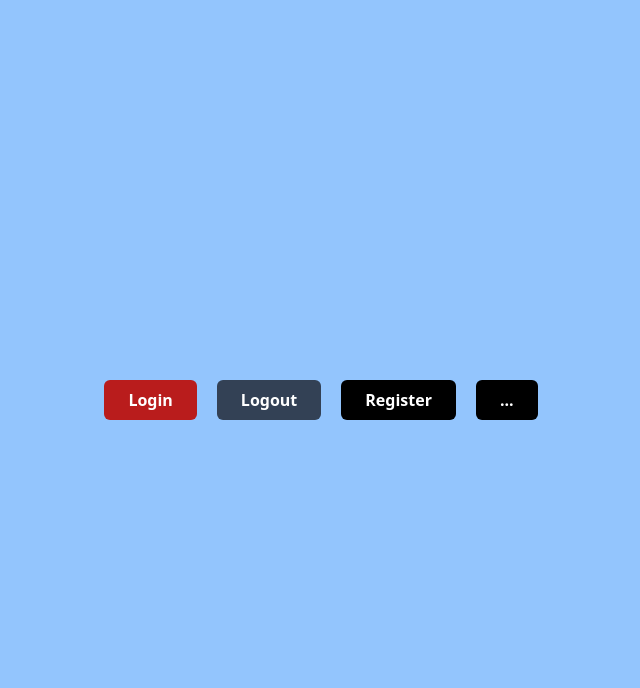
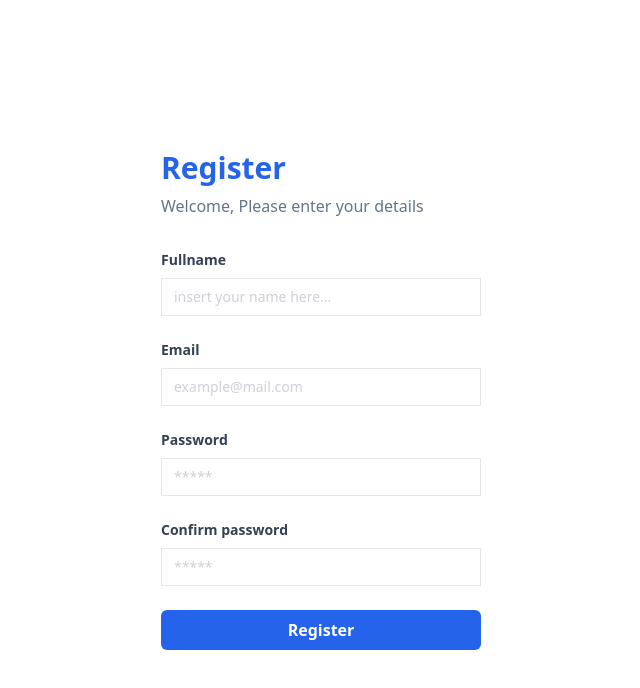
Before and after one commit to yusufstawan/learn-react-18, a React (Vite) app: page / in a window 1280 px wide. Shown: the top 688 px of the page, without its empty margins (319-959 px from the left). Built offline with nearby package versions, Linux system fonts and the light colour scheme.

Commit message:
feat-login,register atomic design

```diff
--- a/src/App.jsx
+++ b/src/App.jsx
@@ -1,21 +1,11 @@
-const Button = (props) => {
-  const { children = "...", variant = "bg-black" } = props;
-  return (
-    <button className={`h-10 px-6 font-semibold rounded-md ${variant} text-white`} type="submit">
-      {children}
-    </button>
-  );
-};
+import LoginPage from "./pages/login";
+import RegisterPage from "./pages/register";
 
 function App() {
   return (
-    <div className="flex justify-center bg-blue-300 min-h-screen items-center">
-      <div className="flex gap-x-5">
-        <Button variant="bg-red-700">Login</Button>
-        <Button variant="bg-slate-700">Logout</Button>
-        <Button variant="bg-black">Register</Button>
-        <Button></Button>
-      </div>
+    <div className="flex justify-center  min-h-screen items-center">
+      {/* <LoginPage /> */}
+      <RegisterPage />
     </div>
   );
 }
--- /dev/null
+++ b/src/components/Elements/Button/index.jsx
@@ -0,0 +1,10 @@
+const Button = (props) => {
+  const { children = "...", classname = "bg-black" } = props;
+  return (
+    <button className={`h-10 px-6 font-semibold rounded-md ${classname} text-white`} type="submit">
+      {children}
+    </button>
+  );
+};
+
+export default Button;
--- /dev/null
+++ b/src/components/Elements/Input/Input.jsx
@@ -0,0 +1,6 @@
+const Input = (props) => {
+  const { type, placeholder, name } = props;
+  return <input type={type} className="text-sm border round w-full py-2 px-3 text-slate-700 placeholder:opacity-50" placeholder={placeholder} name={name} />;
+};
+
+export default Input;
--- /dev/null
+++ b/src/components/Elements/Input/Label.jsx
@@ -0,0 +1,10 @@
+const Label = (props) => {
+  const { htmlFor, children } = props;
+  return (
+    <label htmlFor={htmlFor} className="block text-slate-700 text-sm font-bold mb-2">
+      {children}
+    </label>
+  );
+};
+
+export default Label;
--- /dev/null
+++ b/src/components/Elements/Input/index.jsx
@@ -0,0 +1,14 @@
+import Input from "./Input";
+import Label from "./Label";
+
+const InputForm = (props) => {
+  const { label, name, type, placeholder } = props;
+  return (
+    <div className="mb-6">
+      <Label htmlFor={name}>{label}</Label>
+      <Input name={name} type={type} placeholder={placeholder} />
+    </div>
+  );
+};
+
+export default InputForm;
--- /dev/null
+++ b/src/components/Fragments/FormLogin.jsx
@@ -0,0 +1,14 @@
+import Button from "../Elements/Button";
+import InputForm from "../Elements/Input";
+
+const FormLogin = () => {
+  return (
+    <form action="">
+      <InputForm label="Email" type="email" placeholder="example@mail.com" name="email" />
+      <InputForm label="Password" type="password" placeholder="*****" name="password" />
+      <Button classname="bg-blue-600 w-full">Login</Button>
+    </form>
+  );
+};
+
+export default FormLogin;
--- /dev/null
+++ b/src/components/Fragments/FormRegister.jsx
@@ -0,0 +1,16 @@
+import Button from "../Elements/Button";
+import InputForm from "../Elements/Input";
+
+const FormRegister = () => {
+  return (
+    <form action="">
+      <InputForm label="Fullname" type="text" placeholder="insert your name here..." name="fullname" />
+      <InputForm label="Email" type="email" placeholder="example@mail.com" name="email" />
+      <InputForm label="Password" type="password" placeholder="*****" name="password" />
+      <InputForm label="Confirm password" type="password" placeholder="*****" name="confirmPassword" />
+      <Button classname="bg-blue-600 w-full">Register</Button>
+    </form>
+  );
+};
+
+export default FormRegister;
--- /dev/null
+++ b/src/components/Layouts/AuthLayouts.jsx
@@ -0,0 +1,12 @@
+const AuthLayout = (props) => {
+  const { children, title } = props;
+  return (
+    <div className="w-full max-w-xs">
+      <h1 className="text-3xl font-bold mb-2 text-blue-600">{title}</h1>
+      <p className="font-medium text-slate-500 mb-8">Welcome, Please enter your details</p>
+      {children}
+    </div>
+  );
+};
+
+export default AuthLayout;
--- /dev/null
+++ b/src/pages/login.jsx
@@ -0,0 +1,12 @@
+import FormLogin from "../components/Fragments/FormLogin";
+import AuthLayout from "../components/Layouts/AuthLayouts";
+
+const LoginPage = () => {
+  return (
+    <AuthLayout title="Login">
+      <FormLogin />
+    </AuthLayout>
+  );
+};
+
+export default LoginPage;
--- /dev/null
+++ b/src/pages/register.jsx
@@ -0,0 +1,12 @@
+import FormRegister from "../components/Fragments/FormRegister";
+import AuthLayout from "../components/Layouts/AuthLayouts";
+
+const RegisterPage = () => {
+  return (
+    <AuthLayout title="Register">
+      <FormRegister />
+    </AuthLayout>
+  );
+};
+
+export default RegisterPage;
```
